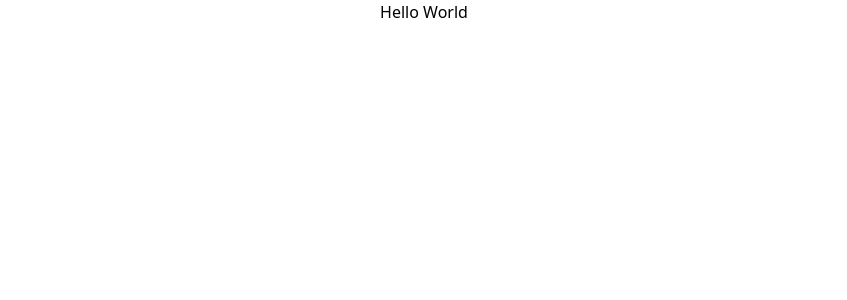
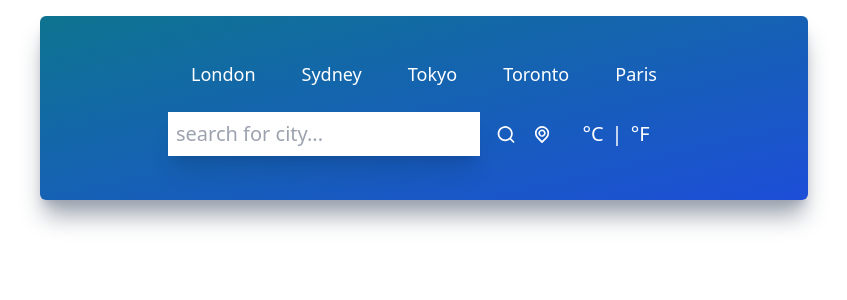
Before and after one commit to WNagorny/Weather-React-App, a React (Create React App) app: page / in a window 1280 px wide. Shown: the top 300 px of the page, without its empty margins (216-1063 px from the left). Built offline with nearby package versions, Linux system fonts and the light colour scheme.

Commit message:
added top section

```diff
--- a/package.json
+++ b/package.json
@@ -3,6 +3,7 @@
   "version": "0.1.0",
   "private": true,
   "dependencies": {
+    "@iconscout/react-unicons": "^2.0.2",
     "@testing-library/jest-dom": "^5.16.5",
     "@testing-library/react": "^13.4.0",
     "@testing-library/user-event": "^13.5.0",
--- a/src/App.js
+++ b/src/App.js
@@ -1,10 +1,13 @@
-
+import UilReact from '@iconscout/react-unicons/icons/uil-react'
 import './App.css';
+import TopButtons from './components/TopButtons';
+import Inputs from './components/Inputs';
 
 function App() {
   return (
-    <div className="App">
-      <h1>Hello World</h1>
+    <div className="mx-auto max-w-screen-md mt-4 py-5 px-32 bg-gradient-to-br from-cyan-700 to-blue-700 h-fit shadow-xl shadow-gray-400 rounded-md">
+        <TopButtons/>
+        <Inputs/>
     </div>
   );
 }
--- /dev/null
+++ b/src/components/Inputs.jsx
@@ -0,0 +1,32 @@
+import React from 'react'
+import { UilSearch, UilLocationPoint } from '@iconscout/react-unicons'
+
+function Inputs() {
+	return (
+		<div className='flex flex-row justify-center my-6'>
+			<div className='flex flex-row w-3/4 items-center justify-center space-x-4'>
+				<input
+					type='text'
+					placeholder='Search for city...'
+					className='text-xl font-light p-2 w-full shadow-xl focus:outline-none capitalize placeholder:lowercase'
+				/>
+				<UilSearch
+					size={25}
+					className='text-white cursor-pointer transition ease-out hover:scale-125'
+				/>
+				<UilLocationPoint
+					size={25}
+					className='text-white cursor-pointer transition ease-out hover:scale-125'
+				/>
+			</div>
+
+         <div className="flex flex-row w-1/4 items-center justify-center">
+            <button name='metric' className='text-xl text-white font-light'> °C</button>
+            <p className='text-xl text-white mx-2'>|</p>
+            <button name='imperial' className='text-xl text-white font-light'> °F</button>
+         </div>
+		</div>
+	)
+}
+
+export default Inputs
--- /dev/null
+++ b/src/components/TopButtons.jsx
@@ -0,0 +1,36 @@
+import React from 'react'
+
+function TopButtons() {
+const cities =[
+   {
+      id:1,
+      title:'London'
+   },
+   {
+      id:2,
+      title:'Sydney'
+   },
+   {
+      id:3,
+      title:'Tokyo'
+   },
+   {
+      id:4,
+      title:'Toronto'
+   },
+   {
+      id:5,
+      title:'Paris'
+   },
+]
+
+  return (
+   <div className='flex items-center justify-around my-6'>
+      {cities.map((city) => (
+         <button key={city.id} className='text-white text-lg font-medium '>{city.title}</button>
+      ))}
+   </div>
+  )
+}
+
+export default TopButtons
```
Also changed, not shown: 1 other file (tests, documents, lock files or other folders).
